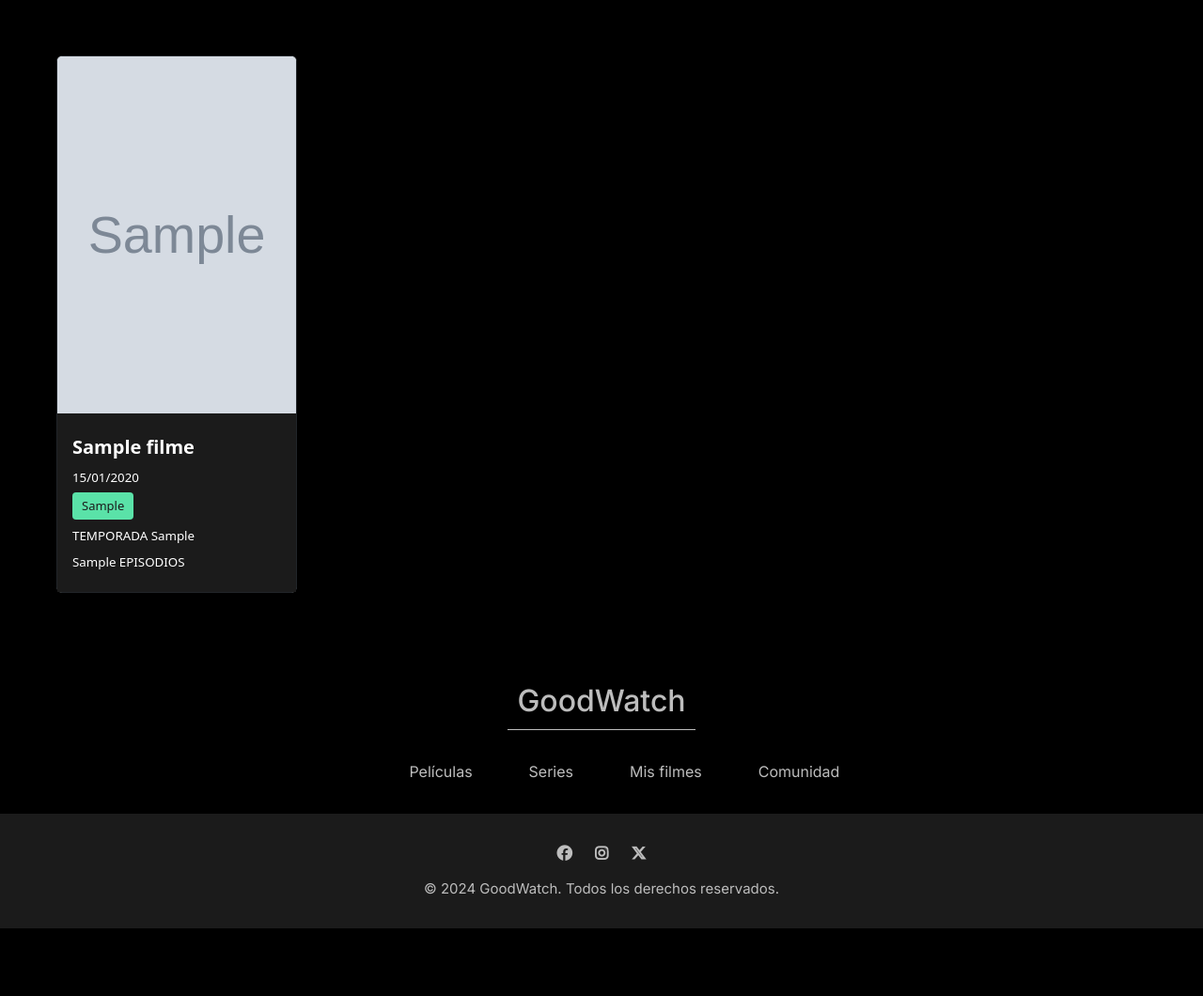
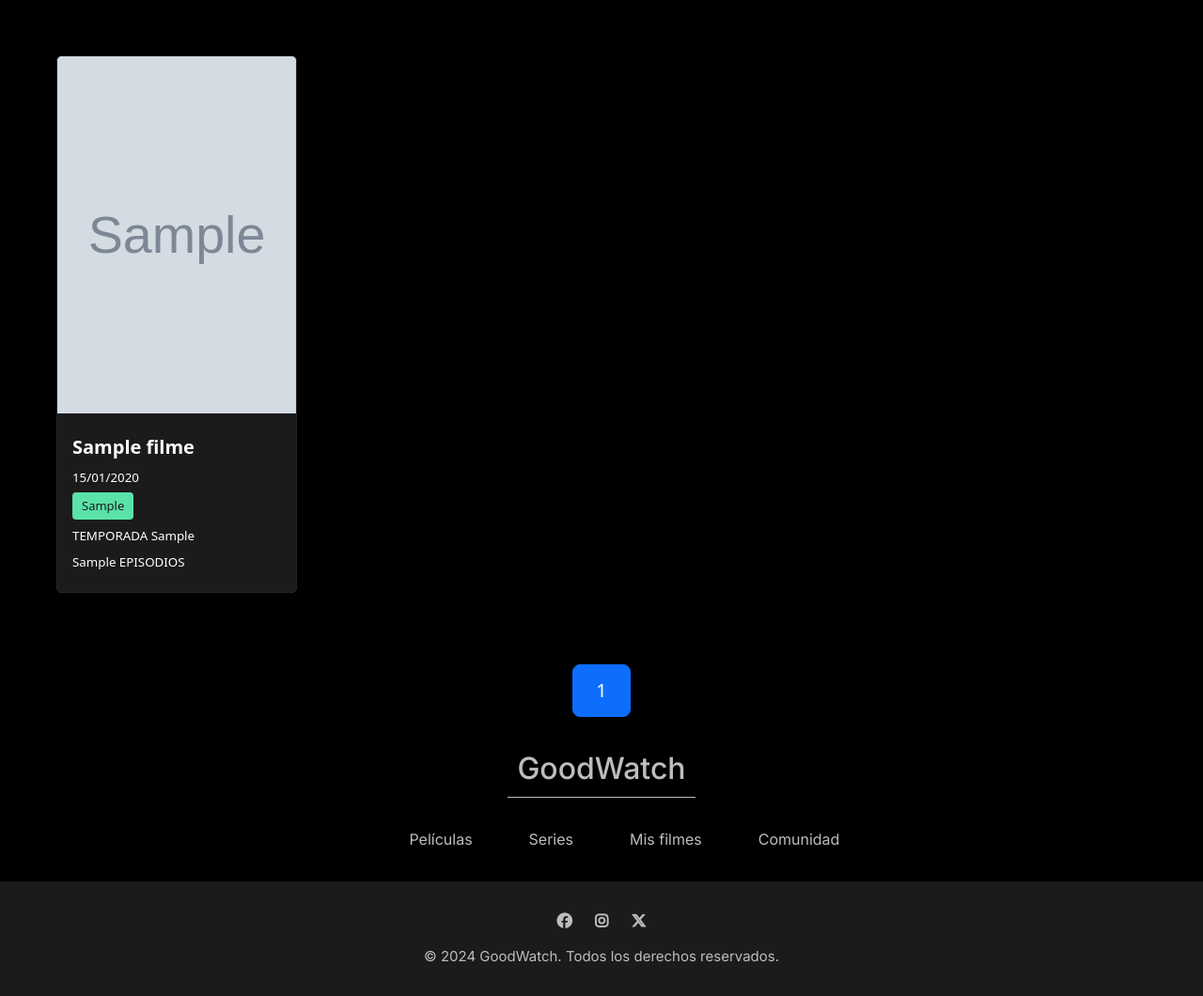
Before and after one commit to AdrianBalandran/ProyectoFinalLBD, a PHP site: page /php/series.php in a window 1280 px wide. Shown: the part 91-1151 px from the top of the page at 94% size. Before the commit the page ends 1079 px from the top, so only its background shows below. Run offline with PHP 8.4, Linux system fonts and the light colour scheme; tables that the repository leaves empty or names only in its code hold one stand-in row (values such as "Sample post"); grey boxes marked "Sample" are stand-in pictures; some libraries are stand-ins or nearby versions.

Commit message:
Paginación en series y películas
Al parecer ya quedo, pero pruebenlo porfavor, son 12 por pagina.

```diff
--- a/css/series.css
+++ b/css/series.css
@@ -143,3 +143,10 @@ form.form{
     justify-content: center;
     height: 100%;
 }
+
+  /* Paginacion */
+  .paginacion{
+    display: grid;
+    justify-content: center;
+    background-color: #000000;
+  }
--- a/php/series.php
+++ b/php/series.php
@@ -1,4 +1,3 @@
-
 <!DOCTYPE html>
 <html lang="en">
 
@@ -6,125 +5,105 @@
     <meta charset="UTF-8">
     <meta name="viewport" content="width=device-width, initial-scale=1.0">
     <title>GoodWatch | Series</title>
-
     <!-- Estilos -->
     <link rel="stylesheet" href="../css/series.css">
-
     <!-- Bootstrap -->
-    <link href="https://cdn.jsdelivr.net/npm/bootstrap@5.3.3/dist/css/bootstrap.min.css" rel="stylesheet" integrity="sha384-QWTKZyjpPEjISv5WaRU9OFeRpok6YctnYmDr5pNlyT2bRjXh0JMhjY6hW+ALEwIH" crossorigin="anonymous">
-    <script src="https://cdn.jsdelivr.net/npm/bootstrap@5.3.3/dist/js/bootstrap.bundle.min.js" integrity="sha384-YvpcrYf0tY3lHB60NNkmXc5s9fDVZLESaAA55NDzOxhy9GkcIdslK1eN7N6jIeHz" crossorigin="anonymous"></script>
-
+    <link href="https://cdn.jsdelivr.net/npm/bootstrap@5.3.3/dist/css/bootstrap.min.css" rel="stylesheet">
+    <script src="https://cdn.jsdelivr.net/npm/bootstrap@5.3.3/dist/js/bootstrap.bundle.min.js"></script>
     <!-- Fuentes de letra -->
-    <link rel="preconnect" href="https://fonts.googleapis.com">
-    <link rel="preconnect" href="https://fonts.gstatic.com" crossorigin>
-    <link href="https://fonts.googleapis.com/css2?family=Inter:ital,opsz,wght@0,14..32,100..900;1,14..32,100..900&display=swap" rel="stylesheet">
-
+    <link href="https://fonts.googleapis.com/css2?family=Inter:wght@100..900&display=swap" rel="stylesheet">
     <!-- Favicon -->
     <link rel="icon" type="image/png" href="../imagenes/faviconi.png"/>
-
     <!-- SweetAlert -->
     <script src="https://cdn.jsdelivr.net/npm/sweetalert2@11"></script>
-
-    <script src="https://kit.fontawesome.com/f3a304d792.js" crossorigin="anonymous"></script>
-
 </head>
 
 <body>
-
     <header>
-        <?php
-            include ("encabezado.php");
-        ?>
+        <?php include("encabezado.php"); ?>
     </header>
 
     <div class="peliculas-sec">
         <form action="Info_Series.php" method="POST" id="formulario" class="form">
-        <!-- Colocación de las tarjetas -->
             <div class="colocacion">
-
                 <?php
                 $servername = 'localhost';
                 $cuenta = 'root';
                 $password = '';
                 $bd = 'goodWatch';
-
-            // Conexión a la base de datos
                 $conexion = new mysqli($servername, $cuenta, $password, $bd);
-
                 if ($conexion->connect_errno) {
                     die('Error en la conexion');
                 }
 
-            function datos($conexion)
-            {
-                $sql = "SELECT FI.NOMBRE NOMBRE, S.IMAGENTEM IMAGEN, FI.CLASIFICACION CLASIFICACION, S.FECHA_ESTRENO FECHA_ESTRENO, S.NUMERO_EPISODIOS EPISODIOS, S.TEMPORADA TEMPORADA, FI.ID_FILME FROM FILME FI, SERIE S WHERE FI.ID_FILME = S.ID_FILME;";
+                // Paginación
+                $registrosPorPagina = 6; // Cambia según cuántas series mostrar por página
+                $paginaActual = isset($_GET['pagina']) ? (int)$_GET['pagina'] : 1;
+                $offset = ($paginaActual - 1) * $registrosPorPagina;
+
+                // Obtener series con limit y offset
+                $sql = "SELECT FI.NOMBRE NOMBRE, S.IMAGENTEM IMAGEN, FI.CLASIFICACION CLASIFICACION,
+                            S.FECHA_ESTRENO FECHA_ESTRENO, S.NUMERO_EPISODIOS EPISODIOS, S.TEMPORADA TEMPORADA, FI.ID_FILME
+                        FROM FILME FI, SERIE S
+                        WHERE FI.ID_FILME = S.ID_FILME
+                        LIMIT $registrosPorPagina OFFSET $offset";
                 $resultado = $conexion->query($sql);
+
                 if ($resultado->num_rows > 0) {
                     while ($fila = $resultado->fetch_assoc()) {
-                        // Convertir la fecha al formato DD/MM/YYYY
                         $fechaEstreno = new DateTime($fila['FECHA_ESTRENO']);
                         $fechaFormateada = $fechaEstreno->format('d/m/Y');
-
                 ?>
                         <button name="submit" type="submit" value="<?php echo $fila['ID_FILME']; ?>+<?php echo $fila['TEMPORADA']; ?>">
                             <div class="card-sep">
                                 <div class="card border-dark mb-3 card-size">
-                                <img src="../imagenes/<?php echo $fila['IMAGEN'] ?>" class="card-img-top" alt="Imagen de película">
+                                    <img src="../imagenes/<?php echo $fila['IMAGEN']; ?>" class="card-img-top" alt="Imagen de serie">
                                     <div class="card-body nbcolor d-flex flex-column justify-content-between">
                                         <div>
-                                        <h5 class="card-title"><?php echo $fila['NOMBRE'] ?></h5>
-                                        <!-- Mostrar la fecha en formato DD/MM/YYYY -->
-                                        <h4><?php echo $fechaFormateada ?></h4>
+                                            <h5 class="card-title"><?php echo $fila['NOMBRE']; ?></h5>
+                                            <h4><?php echo $fechaFormateada; ?></h4>
                                             <div class="npcolor">
-                                            <p class="card-text"><?php echo $fila['CLASIFICACION'] ?></p>
+                                                <p class="card-text"><?php echo $fila['CLASIFICACION']; ?></p>
                                             </div>
                                         </div>
                                         <div class="infoserie">
-                                        <h4>TEMPORADA <?php echo $fila['TEMPORADA'] ?></h4>
-                                    <h4><?php echo $fila['EPISODIOS'] ?> EPISODIOS</h4>
+                                            <h4>TEMPORADA <?php echo $fila['TEMPORADA']; ?></h4>
+                                            <h4><?php echo $fila['EPISODIOS']; ?> EPISODIOS</h4>
                                         </div>
-
                                     </div>
                                 </div>
                             </div>
                         </button>
-
                 <?php
                     }
                 } else {
                     echo "<p>No se encontraron series.</p>";
                 }
-            }
-
-            // Llamada a la función para mostrar los datos
-            datos($conexion);
                 ?>
-
-
             </div>
         </form>
     </div>
 
-</body>
+    <!-- Paginación -->
+    <div class="paginacion">
+        <nav aria-label="Paginación">
+            <ul class="pagination pagination-lg justify-content-center">
+                <?php
+                // Obtener el número total de registros
+                $sqlTotal = "SELECT COUNT(*) AS total FROM FILME FI, SERIE S WHERE FI.ID_FILME = S.ID_FILME";
+                $resultadoTotal = $conexion->query($sqlTotal);
+                $totalRegistros = $resultadoTotal->fetch_assoc()['total'];
+                $totalPaginas = ceil($totalRegistros / $registrosPorPagina);
 
-<?php
-    include ("footer.php");
-?>
-</html>
-
-<?php
-
-if(isset($_SESSION['InsertadaS'])){
-    unset($_SESSION['InsertadaS'])?>
-        <script>
-            Swal.fire({
-            title: "¡Felicidades!",
-            text: "Has acabado una temporada más",
-            imageUrl: "../imagenes/<?php echo $_SESSION['imagen'] ?>",
-            imageWidth: 200,
-            imageAlt: "Serie"
-            });
-        </script>
-        <?php
+                for ($i = 1; $i <= $totalPaginas; $i++) {
+                    $active = $i == $paginaActual ? 'active' : '';
+                    echo "<li class='page-item $active'><a class='page-link' href='?pagina=$i'>$i</a></li>";
                 }
                 ?>
+            </ul>
+        </nav>
+    </div>
+
+</body>
+<?php include("footer.php"); ?>
+</html>
```
Also changed, not shown: css/peliculas.css (+7 -0 lines), php/peliculas.php (+41 -23 lines). Lines whose indentation alone changed are shown as unchanged.
